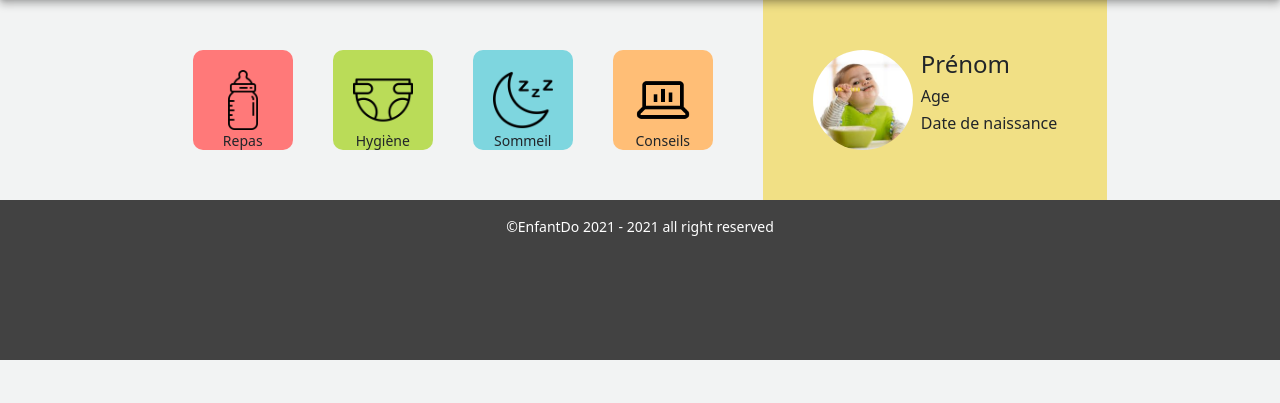
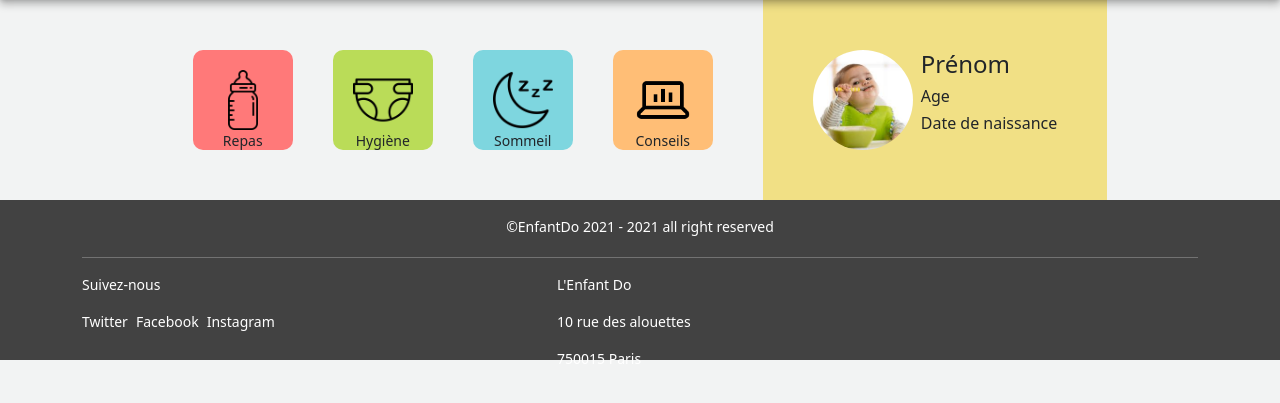
Before and after one commit to wf3-team/enfant-do, a Symfony app: template templates/layout.html.twig in a window 1280 px wide. Shown: the part 56-459 px from the top of the page. Run offline with Twig, Linux system fonts and the light colour scheme; the template is opened without the code that fills it, so the values that code supplies are empty; some libraries are stand-ins or nearby versions.

Commit message:
modif layout footer

```diff
--- a/templates/layout.html.twig
+++ b/templates/layout.html.twig
@@ -89,12 +89,33 @@
 
 
     <footer>
+        <div class="container">
 
         <div class="copyright d-flex justify-content-center">
-            <p class="mt-3">
+            <p class="mt-3 mb-1">
                 &copy;EnfantDo 2021 - {{"now" | date("Y") }} all right reserved
             </p>
         </div>
+        <hr>
+        <div class="row d-flex">
+
+            <div class="col-md-5 col-5">
+                <p>Suivez-nous</p>
+                <div class="d-flex flex-row">
+                    <a href=""><p class="me-2 footer-link">Twitter</p></a>
+                    <a href=""><p class="me-2 footer-link">Facebook</p></a>
+                    <a href=""><p p class="footer-link">Instagram</p></a>
+                </div>
+            </div>
+            <div class="col-md-7 col-4">
+                <p>L'Enfant Do</p>
+                <p>10 rue des alouettes</p>
+                <p>750015 Paris</p>
+
+            </div>
+
+        </div>
+    </div>
     </footer>
 
 {% endblock %}
```
